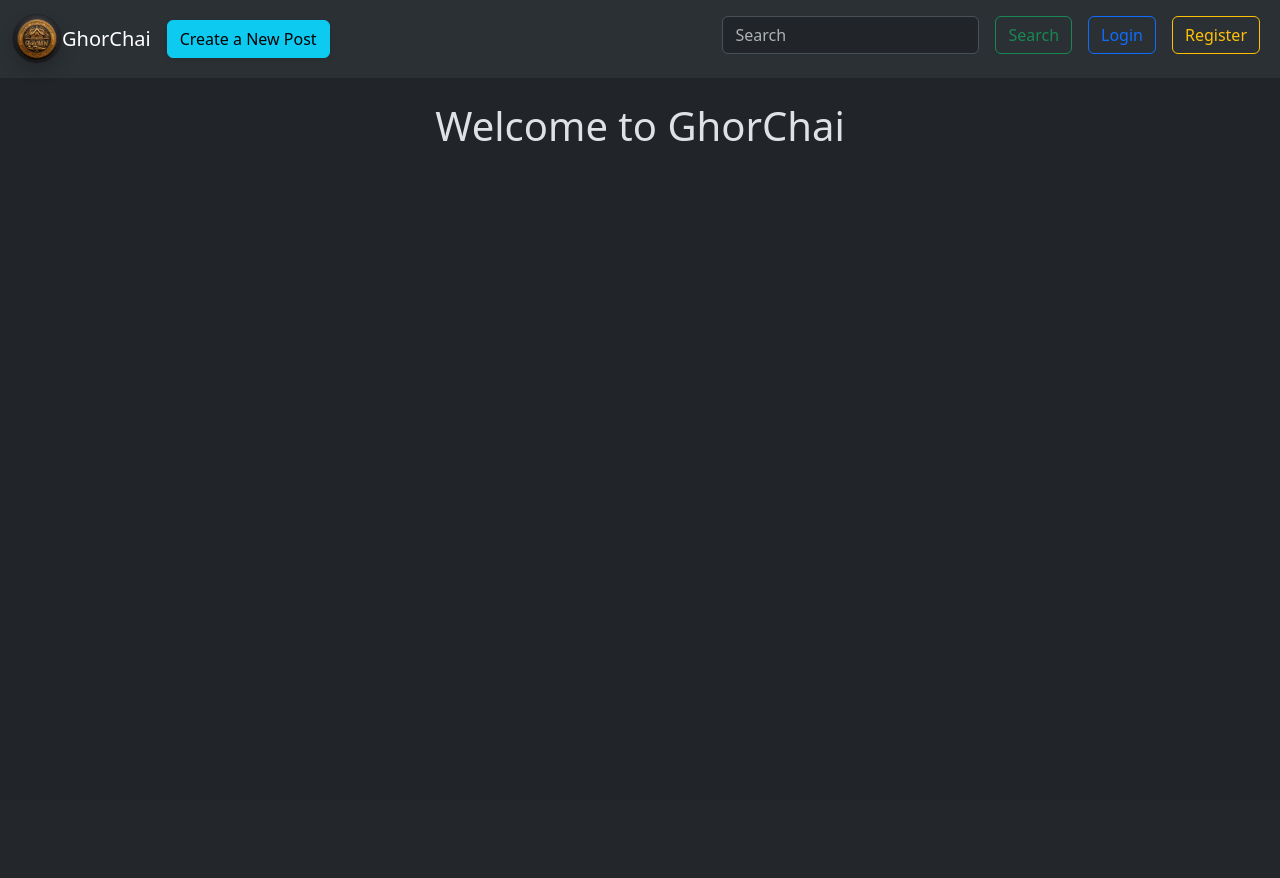
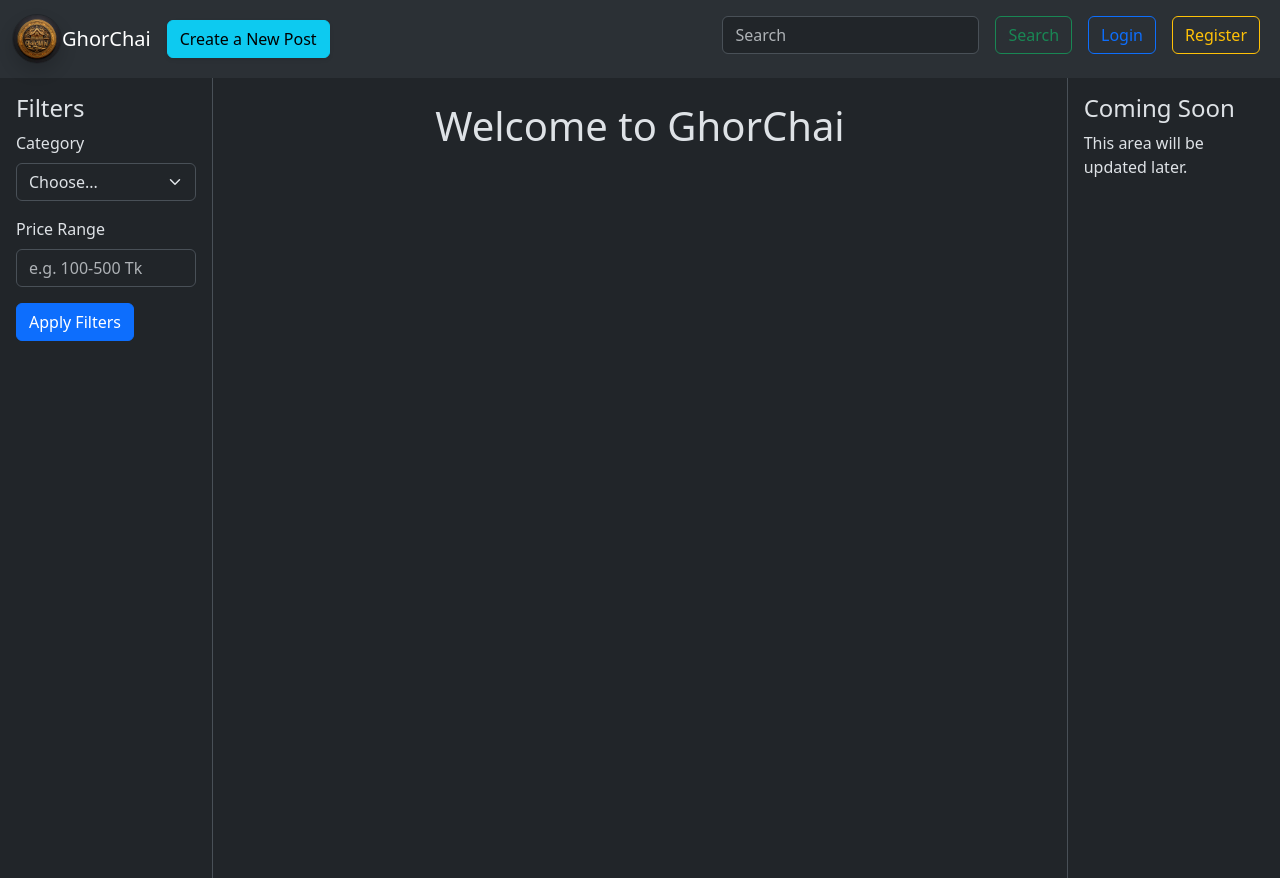
Before and after one commit to ProtikAcharjay/GhorChai, a Django app: page /post/ in a window 1280 px wide. Before the commit the page ends 141 px from the top, so only its background shows below. Run offline with Django 4.2, Linux system fonts and the light colour scheme; data that the repository does not hold is empty; some libraries are stand-ins or nearby versions.

Commit message:
Post list page modfied with 3 rows initiate

```diff
--- a/GhorChai/RentPost/templates/post_list.html
+++ b/GhorChai/RentPost/templates/post_list.html
@@ -5,17 +5,39 @@
 {% endblock %}
 
 {% block content %}
-    <h1 class="text-center m-4">
-        Welcome to GhorChai
-    </h1>
-    <div class="container row gap-3">
-        {% for post in posts  %}
+<div class="container-fluid">
+    <div class="row" style="height: 100vh; overflow: hidden;">
+        <div class="col-2 border-end p-3">
+            <h4>Filters</h4>
+            <form>
+                <div class="mb-3">
+                    <label for="filter1" class="form-label">Category</label>
+                    <select id="filter1" class="form-select">
+                        <option selected>Choose...</option>
+                        <option value="1">Category 1</option>
+                        <option value="2">Category 2</option>
+                    </select>
+                </div>
+                <div class="mb-3">
+                    <label for="filter2" class="form-label">Price Range</label>
+                    <input type="text" id="filter2" class="form-control" placeholder="e.g. 100-500 Tk">
+                </div>
+                <button type="submit" class="btn btn-primary">Apply Filters</button>
+            </form>
+        </div>
+
+        <div class="col-8" style="overflow-y: auto; height: 100%;">
+            <h1 class="text-center m-4">Welcome to GhorChai</h1>
+            <div class="row gap-3 justify-content-center">
+                {% for post in posts %}
                     <div class="card" style="width: 18rem;">
-                <img src="{% if post.image %}{{ post.image.url }}{% else %}{{ 'path/to/default-image.jpg' }}{% endif %}" class="card-img-top" alt="...">
+                        <img src="{% if post.image %}{{ post.image.url }}{% else %}{{ 'path/to/default-image.jpg' }}{% endif %}"
+                             class="card-img-top"
+                             alt="Post Image">
                         <div class="card-body">
-                    <h5 class="card-title">{{post.title}}</h5>
-                    <p class="card-text">{{post.description}}</p>
-                    <p class="card-text">{{post.price}} Tk</p>
+                            <h5 class="card-title">{{ post.title }}</h5>
+                            <p class="card-text">{{ post.description }}</p>
+                            <p class="card-text">{{ post.price }} Tk</p>
                             {% if post.owner == user %}
                                 <a href="{% url "post_edit" post.id %}" class="btn btn-primary">Edit Post</a>
                                 <a href="{% url "post_delete" post.id %}" class="btn btn-danger">Delete Post</a>
@@ -24,4 +46,12 @@
                     </div>
                 {% endfor %}
             </div>
+        </div>
+
+        <div class="col-2 border-start p-3">
+            <h4>Coming Soon</h4>
+            <p>This area will be updated later.</p>
+        </div>
+    </div>
+</div>
 {% endblock %}
--- a/GhorChai/templates/layout.html
+++ b/GhorChai/templates/layout.html
@@ -43,7 +43,7 @@
             </div>
         </div>
     </nav>
-    <div class="container">
+    <div class="">
         {% block content %}
             <h1>
                 Welcome to GhorChai - Powered by Protik
```
Lines whose indentation alone changed are shown as unchanged.
